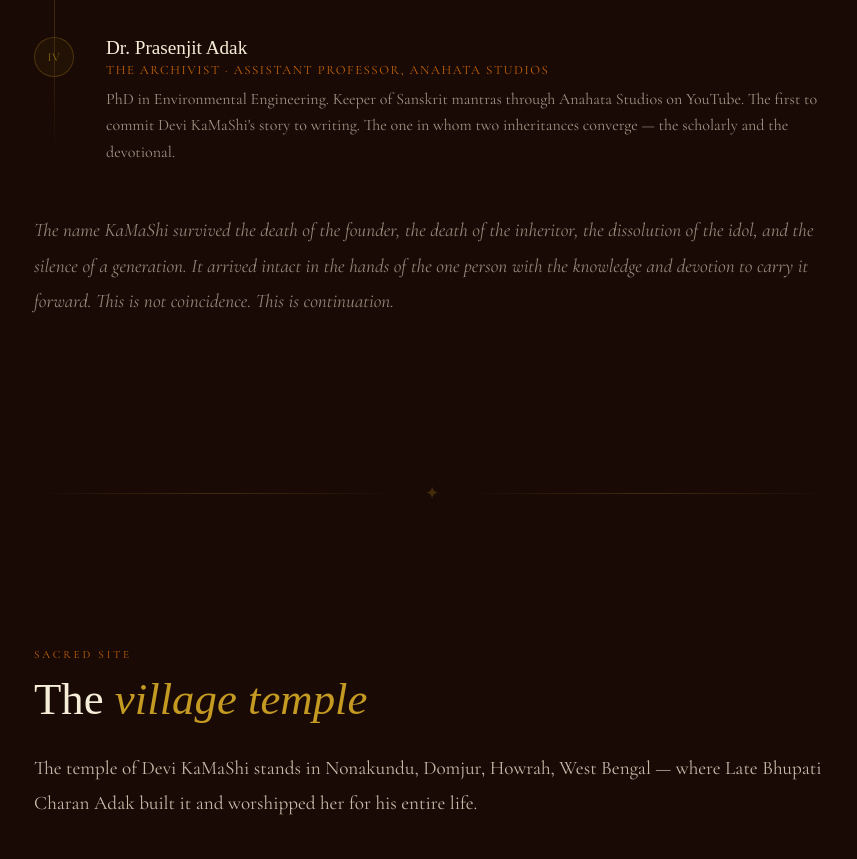
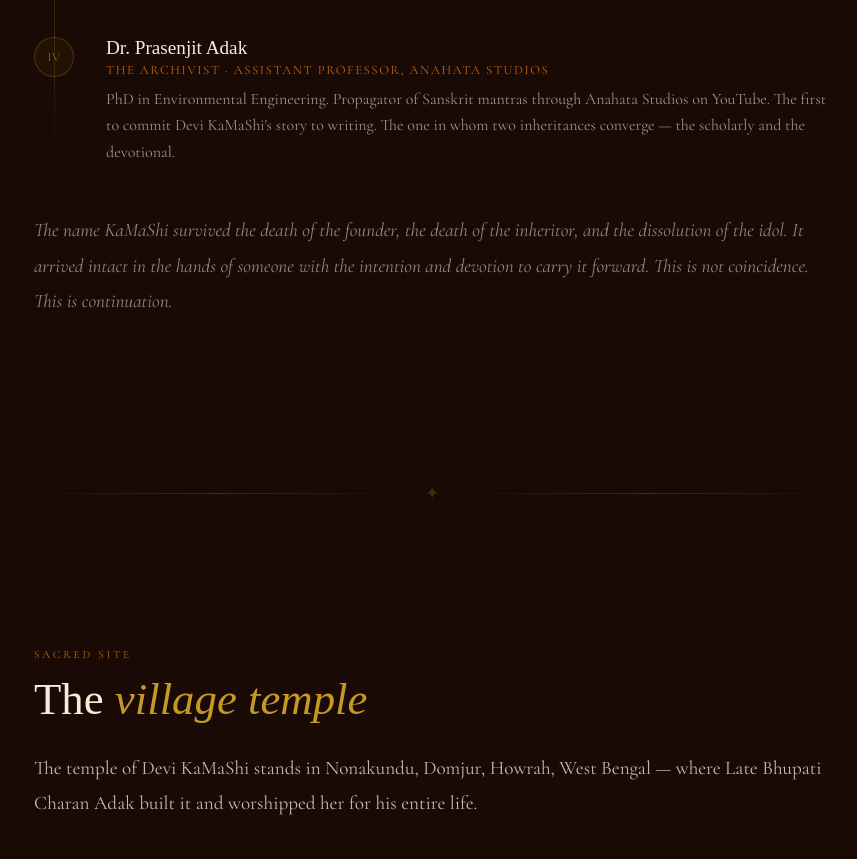
Before and after one commit to prasun23/maa-kamashi, a plain HTML site: page index.html in a window 1280 px wide. Shown: the part 4206-5065 px from the top of the page, without its empty margins (208-1065 px from the left). Drawn offline with nearby package versions, Linux system fonts and the light colour scheme; a web font is replaced by a local one.

Commit message:
Update index.html

```diff
--- a/index.html
+++ b/index.html
@@ -690,14 +690,14 @@
       <div>
         <div class="lineage-name">Dr. Prasenjit Adak</div>
         <div class="lineage-role">The Archivist · Assistant Professor, Anahata Studios</div>
-        <div class="lineage-desc">PhD in Environmental Engineering. Keeper of Sanskrit mantras through Anahata Studios on YouTube. The first to commit Devi KaMaShi's story to writing. The one in whom two inheritances converge — the scholarly and the devotional.</div>
+        <div class="lineage-desc">PhD in Environmental Engineering. Propagator of Sanskrit mantras through Anahata Studios on YouTube. The first to commit Devi KaMaShi's story to writing. The one in whom two inheritances converge — the scholarly and the devotional.</div>
       </div>
     </div>
   </div>
   <p class="body-text" style="font-style:italic;color:rgba(245,237,216,0.55);">
     The name KaMaShi survived the death of the founder, the death of the inheritor,
-    the dissolution of the idol, and the silence of a generation. It arrived intact
-    in the hands of the one person with the knowledge and devotion to carry it forward.
+    and the dissolution of the idol. It arrived intact in the hands of someone with
+    the intention and devotion to carry it forward.
     This is not coincidence. This is continuation.
   </p>
 </section>
```
